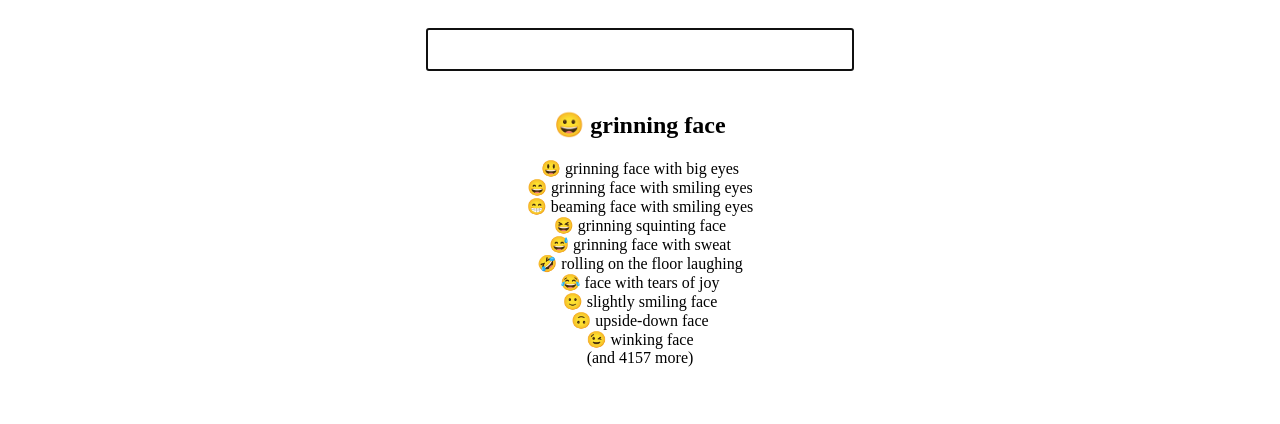
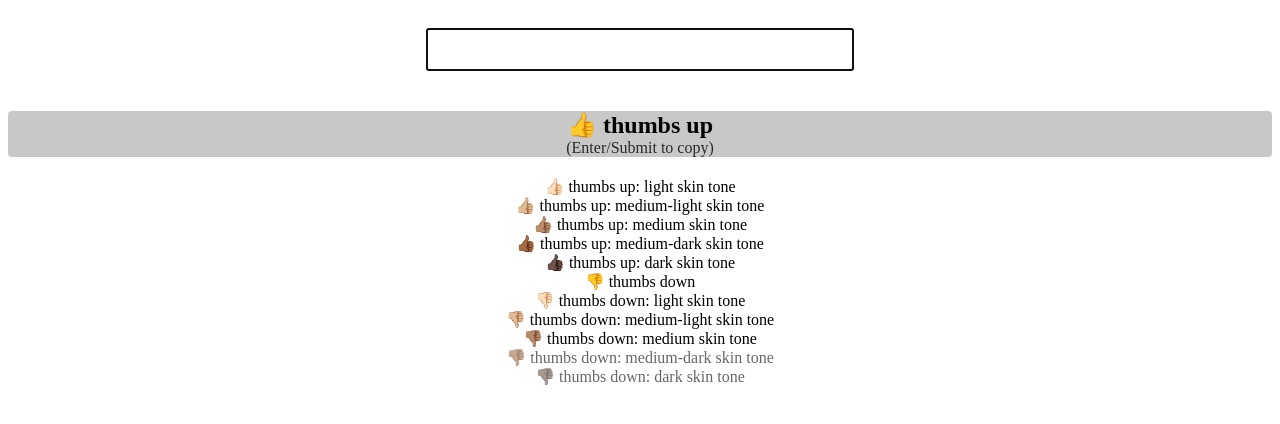
Before and after one commit to alexanderbird/thumb.codes, a website: page app/index.html in a window 1280 px wide. Drawn offline with Linux system fonts and the light colour scheme; files whose address does not match are found by name.

Commit message:
Various minor improvements (see list in full commit description)
 - search terms with spaces match any order
 - show more results, but style the first 10 darker
 - add instruction text for putting emoji on the clipboard
 - improved styling (minor)
 - default search to 'thumbs' because this app is called thumbs.codes

```diff
--- a/app/app.js
+++ b/app/app.js
@@ -10,19 +10,27 @@ async function main() {
   let topResult = false;
 
   function onSearchKeyup() {
-    const query = searchInput.value.length <= 1 ? '' : searchInput.value.replace(/ /g, '.*');
+    const defaultQuery = 'thumbs';
+    const query = searchInput.value.length > 0 ? searchInput.value.trim() : defaultQuery;
 
     const bestGuess = results[query.slice(0,-1)] || emoji;
 
-    const result = results[query] || bestGuess.filter(x => x.description.match(query));
+    const queryTerms = query.split(' ');
+    const result = results[query] || bestGuess.filter(x => queryTerms.every(term => x.description.match(term)));
     results[query] = result;
     topResult = result[0];
 
+    const maxResults = 50;
+
     if (topResult) {
       resultElement.innerHTML = `
-        <h2>${result[0].emoji} ${result[0].description}</h2>
-        ${result.slice(1,11).map(({ emoji, description }) => `<div> ${emoji} ${description}</div>`).join('\n')}
-        ${result.length > 11 ? `<div>(and ${result.length - 11} more)</div>` : ''}
+        <div class='top-result'>
+          <h2 class='top-result__result'>${result[0].emoji} ${result[0].description}</h2>
+          <div class='top-result__instructions'>(Enter/Submit to copy)</div>
+        </div>
+
+        ${result.slice(1, 1 + maxResults).map(({ emoji, description }) => `<div> ${emoji} ${description}</div>`).join('\n')}
+        ${result.length > (1 + maxResults) ? `<div>(and ${result.length - 1 - maxResults} more)</div>` : ''}
       `;
     } else {
       resultElement.innerHTML = `No results for ${query}`;
--- a/app/index.html
+++ b/app/index.html
@@ -10,11 +10,34 @@
         text-align: center;
       }
 
+      #results > *:not(:nth-of-type(-n+10)) {
+        opacity: 0.6;
+      }
+
       #search {
         margin: 20px;
         font-size: 2rem;
         text-align: center;
       }
+
+      .top-result {
+        margin-bottom: 20px;
+        background-color: #99999988;
+        border-radius: 0.25rem;
+      }
+
+      .top-result > * {
+        width: auto;
+      }
+
+      .top-result__result {
+        margin-bottom: 0;
+      }
+
+      .top-result__instructions {
+        opacity: 0.8;
+      }
+
     </style>
   </head>
   <body>
```
